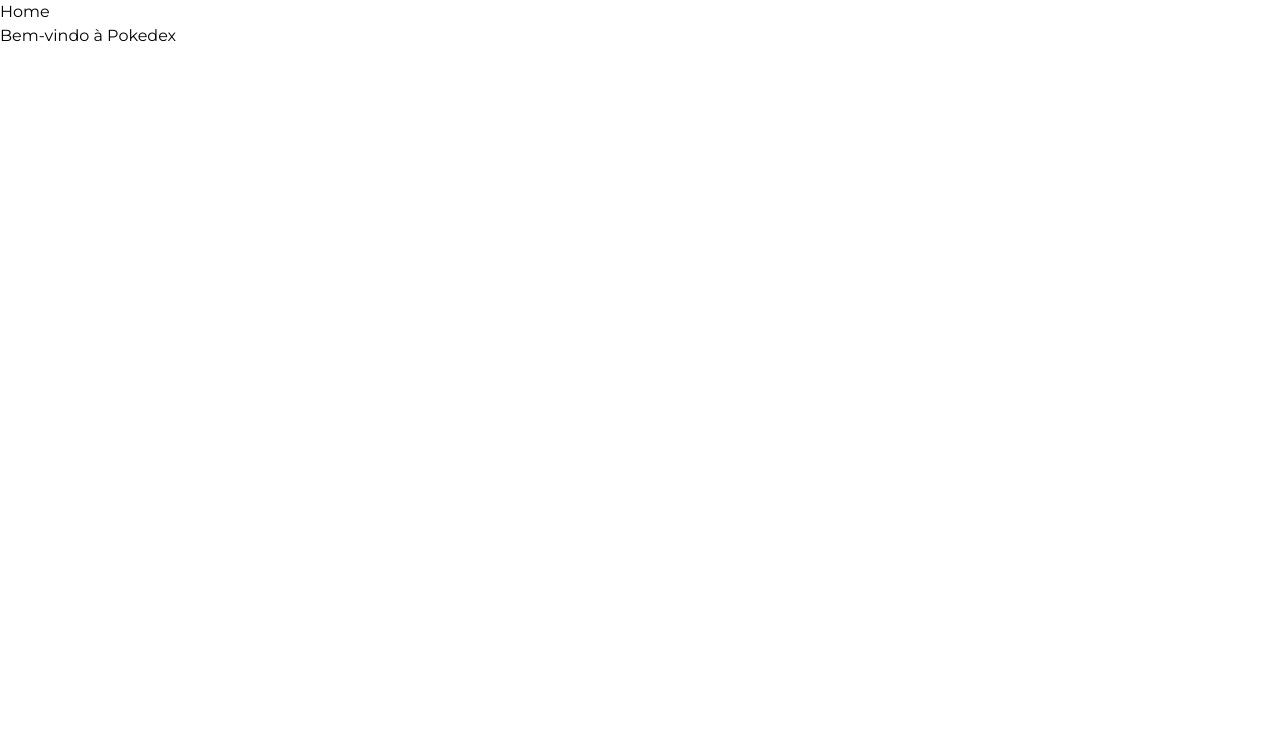
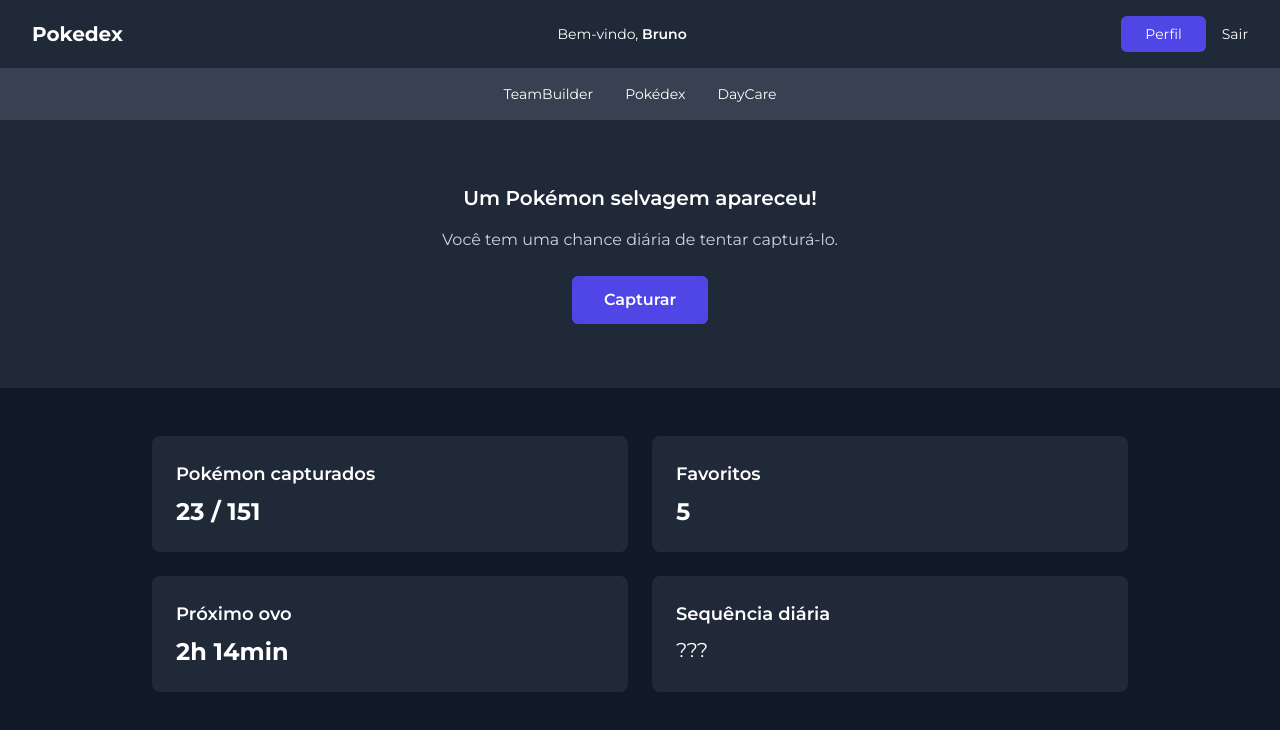
Before and after one commit to Shimamotoo/Pokedex, a React (Vite) app in the folder FrontEnd/: page /home in a window 1280 px wide. Shown: the top 730 px of the page. Built offline with nearby package versions, Linux system fonts and the light colour scheme.

Commit message:
Home page adicionada

```diff
--- a/FrontEnd/src/pages/Home.tsx
+++ b/FrontEnd/src/pages/Home.tsx
@@ -1,11 +1,67 @@
-// const user = localStorage.getItem("@auth:user");
-
-
 function Home(){
     return(
-        <div>
-            <h1>Home</h1>
-            <p>Bem-vindo à Pokedex</p>
+        <div className="min-h-screen text-white bg-gray-900">
+
+        {/* HEADER */}
+        <header className="flex items-center justify-between px-8 py-4 bg-gray-800">
+            <div className="text-xl font-bold">Pokedex</div>
+
+            <div className="text-sm">
+            Bem-vindo, <span className="font-semibold">Bruno</span>
+            </div>
+
+            <div className="flex gap-4 text-sm">
+            <button className="px-6 py-2 bg-indigo-600 rounded-md hover:bg-indigo-500">Perfil</button>
+            <button className="hover:text-red-400">Sair</button>
+            </div>
+        </header>
+
+        {/* MENU */}
+        <nav className="flex justify-center gap-8 py-4 text-sm bg-gray-700">
+            <button className="hover:text-indigo-400">TeamBuilder</button>
+            <button className="hover:text-indigo-400">Pokédex</button>
+            <button className="hover:text-indigo-400">DayCare</button>
+        </nav>
+
+        {/* EVENTO PRINCIPAL */}
+        <section className="flex flex-col items-center justify-center px-6 py-16 text-center bg-gray-800">
+            <h2 className="mb-4 text-xl font-semibold">
+            Um Pokémon selvagem apareceu!
+            </h2>
+
+            <p className="mb-6 text-gray-300">
+            Você tem uma chance diária de tentar capturá-lo.
+            </p>
+
+            <button className="px-8 py-3 font-semibold bg-indigo-600 rounded-md hover:bg-indigo-500">
+            Capturar
+            </button>
+        </section>
+
+        {/* CARDS */}
+        <section className="grid max-w-5xl grid-cols-1 gap-6 px-6 py-12 mx-auto sm:grid-cols-2">
+
+            <div className="p-6 bg-gray-800 rounded-lg">
+            <h3 className="mb-2 text-lg font-semibold">Pokémon capturados</h3>
+            <p className="text-2xl font-bold">23 / 151</p>
+            </div>
+
+            <div className="p-6 bg-gray-800 rounded-lg">
+            <h3 className="mb-2 text-lg font-semibold">Favoritos</h3>
+            <p className="text-2xl font-bold">5</p>
+            </div>
+
+            <div className="p-6 bg-gray-800 rounded-lg">
+            <h3 className="mb-2 text-lg font-semibold">Próximo ovo</h3>
+            <p className="text-2xl font-bold">2h 14min</p>
+            </div>
+
+            <div className="p-6 bg-gray-800 rounded-lg">
+            <h3 className="mb-2 text-lg font-semibold">Sequência diária</h3>
+            <p className="text-xl">???</p>
+            </div>
+
+        </section>
         </div>
     )
 }
--- a/FrontEnd/src/pages/LoginPage.tsx
+++ b/FrontEnd/src/pages/LoginPage.tsx
@@ -8,19 +8,19 @@
   const navigate = useNavigate();
 
   const [showPassword, setShowPassword] = useState(false);
-    const [email, setEmail] = useState("")
+  const [email, setEmail] = useState("");
   const [password, setPassword] = useState("");
   const [emailError, setEmailError] = useState("");
   const [passwordError, setPasswordError] = useState("");
 
-    async function handleSubmit(e:React.FormEvent){
+  async function handleSubmit(e: React.FormEvent) {
     e.preventDefault();
 
     let hasError = false;
 
-        if(!email){
+    if (!email) {
       setEmailError("Campo de email é obrigatório.");
-            hasError = true
+      hasError = true;
     } else {
       setEmailError("");
     }
@@ -34,20 +34,18 @@
 
     if (hasError) return;
 
-        try{
+    try {
       await login(email, password);
       navigate("/home");
-        } catch(error) {
-            alert('Email ou senha incorreto.');
-            console.error(error)
+    } catch (error) {
+      alert("Email ou senha incorreto.");
+      console.error(error);
+    }
   }
 
-    }
-
-    return(
+  return (
     <div className="w-full min-h-screen font-sans bg-gray-800">
       <main className="flex min-h-screen text-white ">
-
         {/* Lado esquerdo */}
         <section className="flex items-center justify-center flex-1 bg-gray-900">
           <div className="w-full max-w-sm">
@@ -63,12 +61,18 @@
                   placeholder="Email"
                   className={`
                                 p-3 bg-gray-800 rounded-md outline-none transition-all border
-                                    ${emailError
-                                        ? 'border-red-500 focus:border-red-500'
-                                        : 'border-transparent focus:border-blue-500'}
+                                ${
+                                    emailError
+                                    ? "border-red-500 focus:border-red-500"
+                                    : "border-transparent focus:border-blue-500"
+                                }
                             `}
                 />
-                            {emailError && <span className="mt-1 text-sm text-red-500">{emailError}</span>}
+                {emailError && (
+                  <span className="mt-1 text-sm text-red-500">
+                    {emailError}
+                  </span>
+                )}
               </div>
 
               <div className="relative flex flex-col">
@@ -80,9 +84,11 @@
                   placeholder="Senha"
                   className={`
                                     p-3 pr-10 bg-gray-800 rounded-md outline-none transition-all border
-                                ${passwordError
+                                    ${
+                                      passwordError
                                         ? "border-red-500 focus:border-red-500"
-                                    : "border-transparent focus:border-blue-500"}
+                                        : "border-transparent focus:border-blue-500"
+                                    }
                                 `}
                 />
 
@@ -93,10 +99,17 @@
                 >
                   {showPassword ? <EyeOff size={20} /> : <Eye size={20} />}
                 </button>
-                            {passwordError && <span className="mt-1 text-sm text-red-500">{passwordError}</span>}
+                {passwordError && (
+                  <span className="mt-1 text-sm text-red-500">
+                    {passwordError}
+                  </span>
+                )}
               </div>
               <div>
-                            <button type="submit" className="w-full p-3 font-semibold transition-all rounded-md bg-gradient-to-r from-indigo-800 to-indigo-600 hover:brightness-75">
+                <button
+                  type="submit"
+                  className="w-full p-3 font-semibold transition-all rounded-md bg-gradient-to-r from-indigo-800 to-indigo-600 hover:brightness-75"
+                >
                   Entrar
                 </button>
               </div>
@@ -107,14 +120,14 @@
         <section className="flex items-center justify-center flex-1 bg-gradient-to-r from-indigo-800 to-indigo-600">
           <header>
             <h1 className="text-3xl font-bold">Pokedex</h1>
-                    <h2 className="text-indigo-200 opacity" >Projeto pessoal e portfólio</h2>
+            <h2 className="text-indigo-200 opacity">
+              Projeto pessoal e portfólio
+            </h2>
           </header>
         </section>
-
       </main>
     </div>
-
-    )
+  );
 }
 
 export default LoginPage;
--- a/FrontEnd/src/pages/Pokedex.tsx
+++ b/FrontEnd/src/pages/Pokedex.tsx
@@ -25,11 +25,11 @@
 
   if (loading) {
     return (
-        <div className="w-full min-h-screen font-sans bg-gray-800">
-            <div className="flex justify-center p-6">
-                <p className="text-white">Carregando...</p>
-            </div>
+      <div className="w-full min-h-screen font-sans bg-gray-800">
+        <div className="flex justify-center p-6">
+          <p className="text-white">Carregando...</p>
         </div>
+      </div>
     );
   }
 
--- a/FrontEnd/src/routes/AppRoutes.tsx
+++ b/FrontEnd/src/routes/AppRoutes.tsx
@@ -1,6 +1,7 @@
 import { Routes, Route, Navigate } from "react-router-dom";
 import LoginPage from "../pages/LoginPage";
 import Home from "../pages/Home";
+import Pokedex from "../pages/Pokedex";
 
 export function AppRoutes() {
   return (
@@ -8,6 +9,7 @@
         <Route path="/" element={<Navigate to="/login" />} />
         <Route path="/login" element={<LoginPage />} />
         <Route path="/home" element={<Home />} />
+        <Route path="/pokedex" element={<Pokedex/>}/>
     </Routes>
   );
 }
```
Lines whose indentation alone changed are shown as unchanged.
